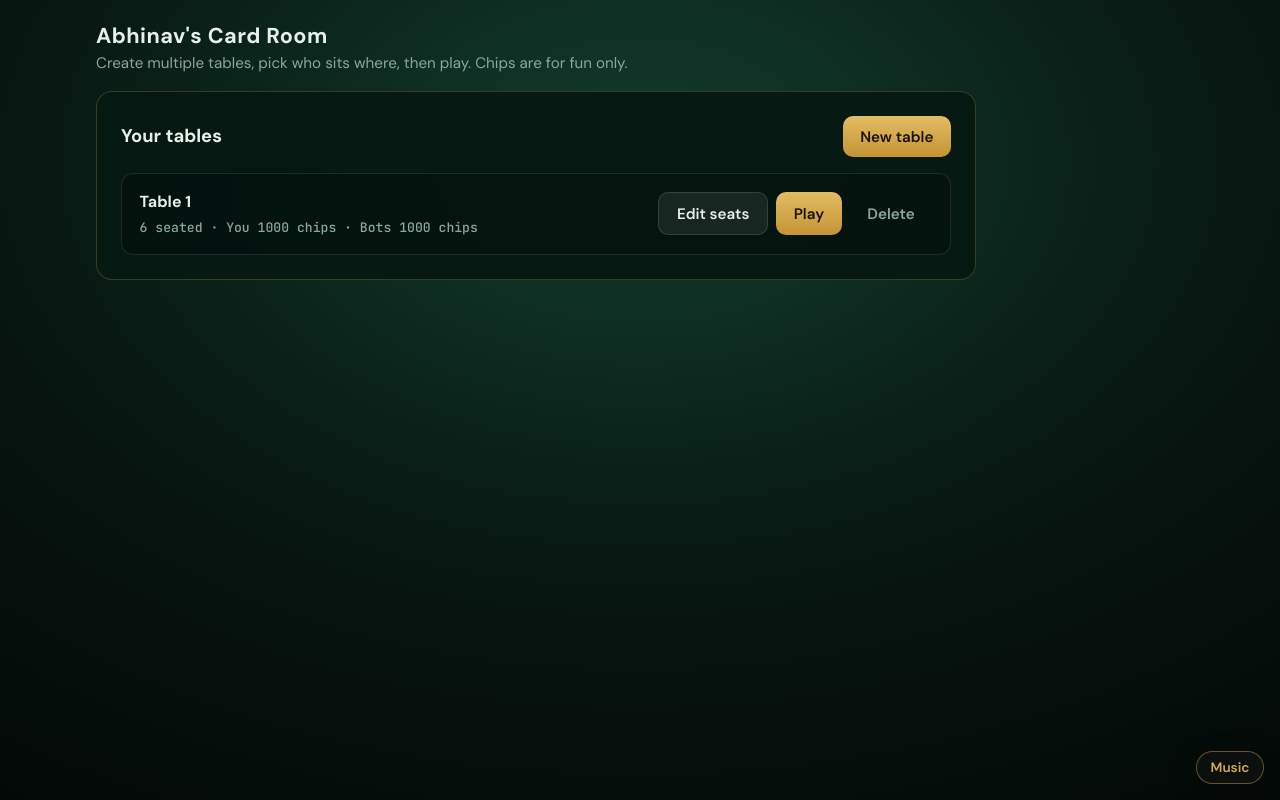
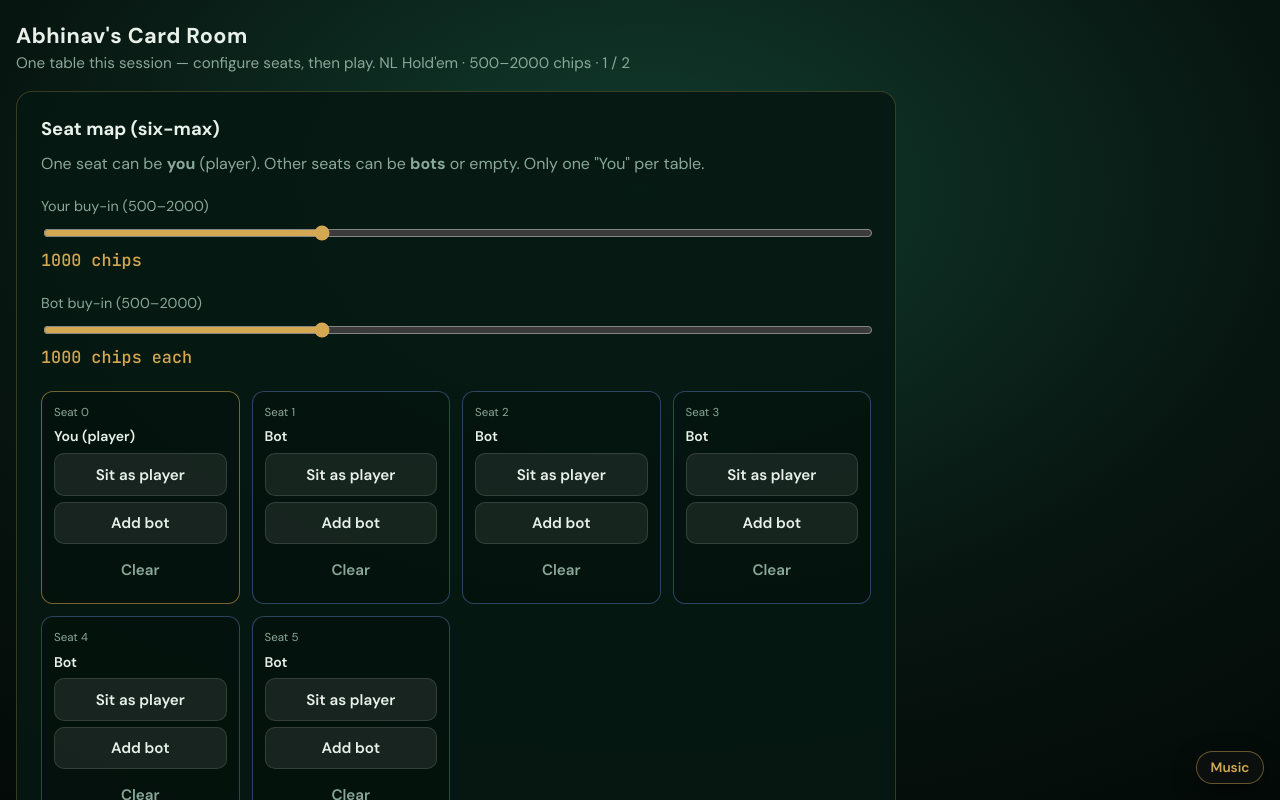
Before and after one commit to AbhinavPrasanna/CardRoom, a React (Vite) app: page / in a window 1280 px wide. Shown: the top 800 px of the page. Built offline with nearby package versions, Linux system fonts and the light colour scheme.

Commit message:
Pushing all the files

```diff
--- a/src/App.css
+++ b/src/App.css
@@ -1,5 +1,5 @@
 .app-shell {
-  max-width: 1120px;
+  max-width: 1480px;
   margin: 0 auto;
   padding: 1.25rem 1rem 2rem;
 }
@@ -249,14 +249,14 @@
 
 .felt {
   position: relative;
-  min-height: 460px;
-  border-radius: 220px / 46%;
+  min-height: 640px;
+  border-radius: 240px / 46%;
   background: radial-gradient(ellipse at center, var(--felt-mid) 0%, var(--felt) 42%, var(--felt-edge) 100%);
-  border: 10px solid var(--felt-rail);
+  border: 12px solid var(--felt-rail);
   box-shadow:
     inset 0 0 80px rgba(0, 0, 0, 0.45),
     0 24px 50px rgba(0, 0, 0, 0.55);
-  padding: 1.25rem;
+  padding: 1.5rem;
 }
 
 /* Community cards at the geometric center of the felt; HUD above / below */
@@ -265,8 +265,8 @@
   left: 50%;
   top: 50%;
   transform: translate(-50%, -50%);
-  width: min(94%, 460px);
-  height: min(78%, 400px);
+  width: min(96%, 620px);
+  height: min(80%, 520px);
   display: grid;
   grid-template-rows: 1fr auto 1fr;
   justify-items: center;
@@ -289,7 +289,7 @@
 .board-cards {
   grid-row: 2;
   display: flex;
-  gap: 0.5rem;
+  gap: 0.65rem;
   flex-wrap: wrap;
   justify-content: center;
   align-items: center;
@@ -311,9 +311,9 @@
   background: rgba(0, 0, 0, 0.35);
   border: 1px solid rgba(212, 168, 83, 0.35);
   border-radius: 999px;
-  padding: 0.35rem 0.9rem;
+  padding: 0.45rem 1.1rem;
   font-family: "JetBrains Mono", ui-monospace, monospace;
-  font-size: 0.95rem;
+  font-size: 1.05rem;
   color: var(--gold);
 }
 
@@ -332,7 +332,7 @@
 
 .seat {
   position: absolute;
-  width: 128px;
+  width: 172px;
   pointer-events: none;
   transform: translate(-50%, -50%);
   z-index: 0;
@@ -503,8 +503,8 @@
   flex-direction: column;
   align-items: stretch;
   background: rgba(0, 0, 0, 0.35);
-  border-radius: 9px;
-  padding: 0.3rem 0.38rem;
+  border-radius: 10px;
+  padding: 0.38rem 0.48rem;
   border: 1px solid rgba(255, 255, 255, 0.08);
   box-shadow: 0 5px 14px rgba(0, 0, 0, 0.32);
 }
@@ -528,7 +528,7 @@
 
 .seat-name {
   font-weight: 600;
-  font-size: 0.7rem;
+  font-size: 0.78rem;
   white-space: nowrap;
   overflow: hidden;
   text-overflow: ellipsis;
@@ -557,16 +557,16 @@
 .hole-cards {
   display: flex;
   justify-content: center;
-  gap: 0.22rem;
-  margin-top: 0.22rem;
-  min-height: 66px;
+  gap: 0.3rem;
+  margin-top: 0.28rem;
+  min-height: 88px;
 }
 
 .hole-cards .card {
-  width: 42px;
-  height: 60px;
-  font-size: 0.68rem;
-  border-radius: 6px;
+  width: 56px;
+  height: 80px;
+  font-size: 0.82rem;
+  border-radius: 7px;
   box-shadow: 0 2px 6px rgba(0, 0, 0, 0.38);
 }
 
@@ -635,13 +635,13 @@
 }
 
 .card {
-  width: 58px;
-  height: 84px;
-  border-radius: 8px;
+  width: 76px;
+  height: 108px;
+  border-radius: 9px;
   background: var(--card-white);
   color: #1c1b18;
   font-family: "JetBrains Mono", ui-monospace, monospace;
-  font-size: 0.95rem;
+  font-size: 1.05rem;
   font-weight: 700;
   display: grid;
   place-items: center;
@@ -904,24 +904,24 @@
 
 @media (max-width: 720px) {
   .felt {
-    min-height: 560px;
+    min-height: 620px;
     border-radius: 28px;
   }
   .seat {
-    width: 118px;
+    width: 142px;
   }
   .hole-cards .card {
-    width: 38px;
-    height: 54px;
-    font-size: 0.62rem;
+    width: 48px;
+    height: 68px;
+    font-size: 0.74rem;
   }
   .hole-cards {
-    min-height: 58px;
+    min-height: 72px;
   }
   .board-cards .card {
-    width: 50px;
-    height: 72px;
-    font-size: 0.82rem;
-    border-radius: 7px;
+    width: 62px;
+    height: 88px;
+    font-size: 0.92rem;
+    border-radius: 8px;
   }
 }
--- a/src/App.tsx
+++ b/src/App.tsx
@@ -1,12 +1,12 @@
 import { useReducer, useState } from "react";
 import "./App.css";
-import { LobbyHub, initialLobbies, type GameStartConfig, type TableLobby } from "./components/LobbyHub";
+import { LobbyHub, createDefaultLobby, type GameStartConfig, type TableLobby } from "./components/LobbyHub";
 import { MusicPlayer } from "./components/MusicPlayer";
 import { PokerTable } from "./components/PokerTable";
 import { createInitialStateFromSeats, reduceGame } from "./game/engine";
 
 export default function App() {
-  const [lobbies, setLobbies] = useState<TableLobby[]>(initialLobbies);
+  const [lobby, setLobby] = useState<TableLobby>(createDefaultLobby);
   const [game, setGame] = useState<GameStartConfig | null>(null);
 
   return (
@@ -15,7 +15,7 @@ export default function App() {
       {game ? (
         <GameSession key={`${game.lobbyId}-${game.seats.join("")}`} config={game} onLeave={() => setGame(null)} />
       ) : (
-        <LobbyHub lobbies={lobbies} setLobbies={setLobbies} onPlay={setGame} />
+        <LobbyHub lobby={lobby} setLobby={setLobby} onPlay={setGame} />
       )}
     </>
   );
--- a/src/components/LobbyHub.tsx
+++ b/src/components/LobbyHub.tsx
@@ -1,4 +1,4 @@
-import { useCallback, useMemo, useState, type Dispatch, type SetStateAction } from "react";
+import { useCallback, useMemo, type Dispatch, type SetStateAction } from "react";
 import type { SeatKind } from "../game/engine";
 import { MAX_BUY_IN, MIN_BUY_IN } from "../game/types";
 
@@ -18,14 +18,10 @@ export type GameStartConfig = {
   botBuyIn: number;
 };
 
-function newLobbyName(index: number) {
-  return `Table ${index}`;
-}
-
-function makeLobby(index: number): TableLobby {
+export function createDefaultLobby(): TableLobby {
   return {
-    id: typeof crypto !== "undefined" && crypto.randomUUID ? crypto.randomUUID() : `lobby-${Date.now()}-${index}`,
-    name: newLobbyName(index),
+    id: typeof crypto !== "undefined" && crypto.randomUUID ? crypto.randomUUID() : `lobby-${Date.now()}`,
+    name: "Your table",
     seats: ["human", "bot", "bot", "bot", "bot", "bot"],
     humanBuyIn: 1000,
     botBuyIn: 1000,
@@ -41,59 +37,35 @@ function countHumans(seats: SeatKind[]) {
 }
 
 type Props = {
-  lobbies: TableLobby[];
-  setLobbies: Dispatch<SetStateAction<TableLobby[]>>;
+  lobby: TableLobby;
+  setLobby: Dispatch<SetStateAction<TableLobby>>;
   onPlay: (config: GameStartConfig) => void;
 };
 
-export function LobbyHub({ lobbies, setLobbies, onPlay }: Props) {
-  const [editingId, setEditingId] = useState<string | null>(null);
-
-  const editing = useMemo(
-    () => (editingId ? lobbies.find((l) => l.id === editingId) ?? null : null),
-    [lobbies, editingId],
+export function LobbyHub({ lobby, setLobby, onPlay }: Props) {
+  const patchLobby = useCallback(
+    (fn: (l: TableLobby) => TableLobby) => {
+      setLobby((prev) => fn(prev));
+    },
+    [setLobby],
   );
 
-  const patchLobby = useCallback((id: string, fn: (lobby: TableLobby) => TableLobby) => {
-    setLobbies((prev) => prev.map((l) => (l.id === id ? fn(l) : l)));
-  }, [setLobbies]);
-
-  const openLobby = (id: string) => setEditingId(id);
-  const closeEditor = () => setEditingId(null);
-
-  const createLobby = () => {
-    const n = lobbies.length + 1;
-    const lobby = makeLobby(n);
-    setLobbies((prev) => [...prev, lobby]);
-    setEditingId(lobby.id);
-  };
-
-  const deleteLobby = (id: string) => {
-    setLobbies((prev) => prev.filter((l) => l.id !== id));
-    setEditingId((cur) => (cur === id ? null : cur));
-  };
-
-  const setSeat = (id: string, seat: number, kind: SeatKind) => {
-    patchLobby(id, (lobby) => {
-      const seats = [...lobby.seats] as SeatKind[];
+  const setSeat = (seat: number, kind: SeatKind) => {
+    patchLobby((prev) => {
+      const seats = [...prev.seats] as SeatKind[];
       if (kind === "human") {
         for (let i = 0; i < 6; i++) {
           if (i !== seat && seats[i] === "human") seats[i] = "empty";
         }
       }
       seats[seat] = kind;
-      return { ...lobby, seats };
+      return { ...prev, seats };
     });
   };
 
-  const renameLobby = (id: string, name: string) => {
-    patchLobby(id, (l) => ({ ...l, name: name.trim() || l.name }));
-  };
-
-  if (editing) {
-    const occ = countOccupied(editing.seats);
-    const humans = countHumans(editing.seats);
-    const canStart = occ >= 2 && humans >= 1;
+  const occ = countOccupied(lobby.seats);
+  const humans = countHumans(lobby.seats);
+  const canStart = useMemo(() => occ >= 2 && humans >= 1, [occ, humans]);
 
   return (
     <div className="app-shell">
@@ -101,28 +73,14 @@ export function LobbyHub({ lobbies, setLobbies, onPlay }: Props) {
         <div>
           <h1>Abhinav&apos;s Card Room</h1>
           <p style={{ color: "var(--muted)", margin: 0 }}>
-              Configure seats, then open the table. NL Hold&apos;em · {MIN_BUY_IN}–{MAX_BUY_IN} chips · 1 / 2
+            One table this session — configure seats, then play. NL Hold&apos;em · {MIN_BUY_IN}–{MAX_BUY_IN} chips · 1 /
+            2
           </p>
         </div>
       </header>
 
       <section className="lobby lobby-wide">
-          <div className="lobby-toolbar">
-            <button type="button" className="btn btn-ghost" onClick={closeEditor}>
-              ← All tables
-            </button>
-            <label className="lobby-rename">
-              <span className="sr-only">Table name</span>
-              <input
-                type="text"
-                value={editing.name}
-                onChange={(e) => renameLobby(editing.id, e.target.value)}
-                aria-label="Table name"
-              />
-            </label>
-          </div>
-
-          <h2>Seat map (six-max)</h2>
+        <h2 style={{ margin: "0 0 0.5rem" }}>Seat map (six-max)</h2>
         <p style={{ color: "var(--muted)", marginTop: 0 }}>
           One seat can be <strong>you</strong> (player). Other seats can be <strong>bots</strong> or empty. Only one
           &quot;You&quot; per table.
@@ -136,12 +94,10 @@ export function LobbyHub({ lobbies, setLobbies, onPlay }: Props) {
             min={MIN_BUY_IN}
             max={MAX_BUY_IN}
             step={50}
-              value={editing.humanBuyIn}
-              onChange={(e) =>
-                patchLobby(editing.id, (l) => ({ ...l, humanBuyIn: Number(e.target.value) }))
-              }
+            value={lobby.humanBuyIn}
+            onChange={(e) => patchLobby((l) => ({ ...l, humanBuyIn: Number(e.target.value) }))}
           />
-            <div className="lobby-value">{editing.humanBuyIn} chips</div>
+          <div className="lobby-value">{lobby.humanBuyIn} chips</div>
         </div>
         <div className="lobby-row">
           <label htmlFor="hubBotBuy">Bot buy-in ({MIN_BUY_IN}–{MAX_BUY_IN})</label>
@@ -151,27 +107,27 @@ export function LobbyHub({ lobbies, setLobbies, onPlay }: Props) {
             min={MIN_BUY_IN}
             max={MAX_BUY_IN}
             step={50}
-              value={editing.botBuyIn}
-              onChange={(e) => patchLobby(editing.id, (l) => ({ ...l, botBuyIn: Number(e.target.value) }))}
+            value={lobby.botBuyIn}
+            onChange={(e) => patchLobby((l) => ({ ...l, botBuyIn: Number(e.target.value) }))}
           />
-            <div className="lobby-value">{editing.botBuyIn} chips each</div>
+          <div className="lobby-value">{lobby.botBuyIn} chips each</div>
         </div>
 
         <div className="seat-grid">
-            {editing.seats.map((kind, seat) => (
+          {lobby.seats.map((kind, seat) => (
             <div key={seat} className={`seat-tile seat-tile--${kind}`}>
               <div className="seat-tile-label">Seat {seat}</div>
               <div className="seat-tile-status">
                 {kind === "empty" ? "Empty" : kind === "human" ? "You (player)" : "Bot"}
               </div>
               <div className="seat-tile-actions">
-                  <button type="button" className="btn btn-secondary btn-sm" onClick={() => setSeat(editing.id, seat, "human")}>
+                <button type="button" className="btn btn-secondary btn-sm" onClick={() => setSeat(seat, "human")}>
                   Sit as player
                 </button>
-                  <button type="button" className="btn btn-secondary btn-sm" onClick={() => setSeat(editing.id, seat, "bot")}>
+                <button type="button" className="btn btn-secondary btn-sm" onClick={() => setSeat(seat, "bot")}>
                   Add bot
                 </button>
-                  <button type="button" className="btn btn-ghost btn-sm" onClick={() => setSeat(editing.id, seat, "empty")}>
+                <button type="button" className="btn btn-ghost btn-sm" onClick={() => setSeat(seat, "empty")}>
                   Clear
                 </button>
               </div>
@@ -186,11 +142,11 @@ export function LobbyHub({ lobbies, setLobbies, onPlay }: Props) {
             disabled={!canStart}
             onClick={() =>
               onPlay({
-                  lobbyId: editing.id,
-                  lobbyName: editing.name,
-                  seats: [...editing.seats],
-                  humanBuyIn: editing.humanBuyIn,
-                  botBuyIn: editing.botBuyIn,
+                lobbyId: lobby.id,
+                lobbyName: lobby.name,
+                seats: [...lobby.seats],
+                humanBuyIn: lobby.humanBuyIn,
+                botBuyIn: lobby.botBuyIn,
               })
             }
           >
@@ -204,71 +160,3 @@ export function LobbyHub({ lobbies, setLobbies, onPlay }: Props) {
     </div>
   );
 }
-
-  return (
-    <div className="app-shell">
-      <header className="site-header">
-        <div>
-          <h1>Abhinav&apos;s Card Room</h1>
-          <p style={{ color: "var(--muted)", margin: 0 }}>
-            Create multiple tables, pick who sits where, then play. Chips are for fun only.
-          </p>
-        </div>
-      </header>
-
-      <section className="lobby lobby-wide">
-        <div className="lobby-toolbar">
-          <h2 style={{ margin: 0 }}>Your tables</h2>
-          <button type="button" className="btn btn-primary" onClick={createLobby}>
-            New table
-          </button>
-        </div>
-
-        {lobbies.length === 0 ? (
-          <p style={{ color: "var(--muted)" }}>No tables yet — create one to get started.</p>
-        ) : (
-          <ul className="lobby-table-list">
-            {lobbies.map((l) => (
-              <li key={l.id} className="lobby-table-card">
-                <div>
-                  <strong>{l.name}</strong>
-                  <div className="mono lobby-table-meta">
-                    {countOccupied(l.seats)} seated · You {l.humanBuyIn} chips · Bots {l.botBuyIn} chips
-                  </div>
-                </div>
-                <div className="lobby-table-card-actions">
-                  <button type="button" className="btn btn-secondary" onClick={() => openLobby(l.id)}>
-                    Edit seats
-                  </button>
-                  <button
-                    type="button"
-                    className="btn btn-primary"
-                    disabled={countOccupied(l.seats) < 2 || countHumans(l.seats) < 1}
-                    onClick={() =>
-                      onPlay({
-                        lobbyId: l.id,
-                        lobbyName: l.name,
-                        seats: [...l.seats],
-                        humanBuyIn: l.humanBuyIn,
-                        botBuyIn: l.botBuyIn,
-                      })
-                    }
-                  >
-                    Play
-                  </button>
-                  <button type="button" className="btn btn-ghost" onClick={() => deleteLobby(l.id)}>
-                    Delete
-                  </button>
-                </div>
-              </li>
-            ))}
-          </ul>
-        )}
-      </section>
-    </div>
-  );
-}
-
-export function initialLobbies(): TableLobby[] {
-  return [makeLobby(1)];
-}
```
Also changed, not shown: src/components/PokerTable.tsx (+4 -4 lines), 1 other file (tests, documents, lock files or other folders). Lines whose indentation alone changed are shown as unchanged.
